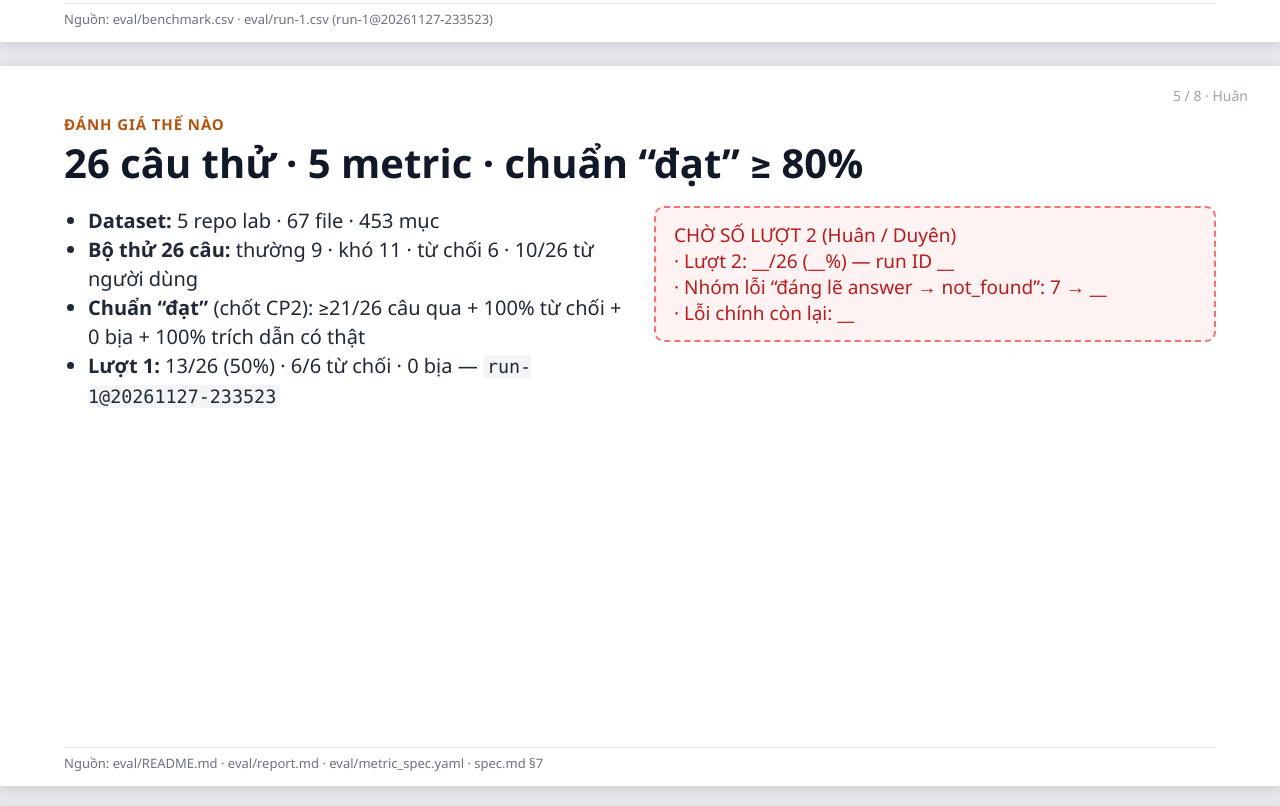
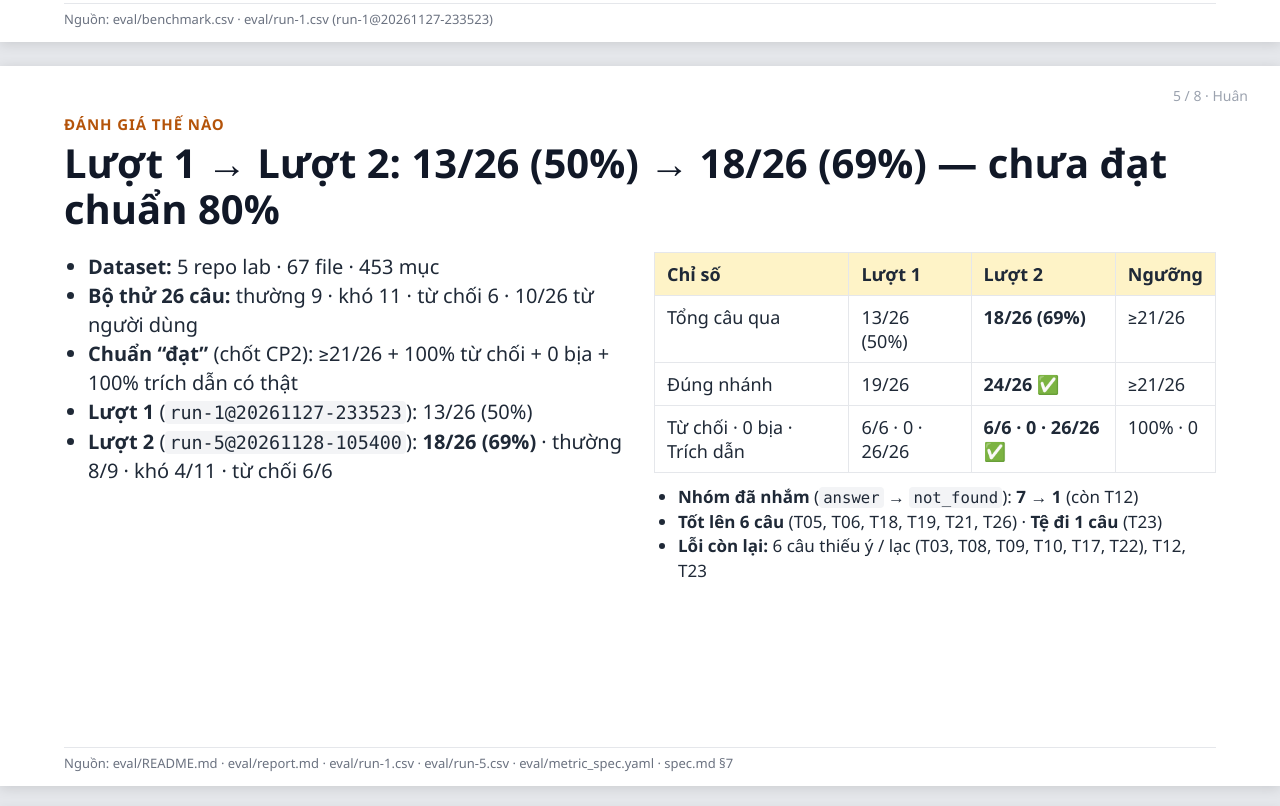
Before and after one commit to copengoknghek/K5-Day15-L3A-TayDuKy, a plain HTML site: page slides/deck.html in a window 1280 px wide. Shown: the part 2934-3740 px from the top of the page. Drawn offline with Linux system fonts and the light colour scheme.

Commit message:
CP4: cập nhật số lượt 2 (18/26, run-5) vào slides/deck.html

```diff
--- a/slides/deck.html
+++ b/slides/deck.html
@@ -158,21 +158,32 @@
 <section class="slide">
   <div class="page">5 / 8 · Huân</div>
   <div class="tag">Đánh giá thế nào</div>
-  <h1>26 câu thử · 5 metric · chuẩn “đạt” ≥ 80%</h1>
+  <h1>Lượt 1 → Lượt 2: 13/26 (50%) → 18/26 (69%) — chưa đạt chuẩn 80%</h1>
   <div class="row">
     <div class="col">
       <ul>
         <li><b>Dataset:</b> 5 repo lab · 67 file · 453 mục</li>
         <li><b>Bộ thử 26 câu:</b> thường 9 · khó 11 · từ chối 6 · 10/26 từ người dùng</li>
-        <li><b>Chuẩn “đạt”</b> (chốt CP2): ≥21/26 câu qua + 100% từ chối + 0 bịa + 100% trích dẫn có thật</li>
-        <li><b>Lượt 1:</b> 13/26 (50%) · 6/6 từ chối · 0 bịa — <code>run-1@20261127-233523</code></li>
+        <li><b>Chuẩn “đạt”</b> (chốt CP2): ≥21/26 + 100% từ chối + 0 bịa + 100% trích dẫn có thật</li>
+        <li><b>Lượt 1</b> (<code>run-1@20261127-233523</code>): 13/26 (50%)</li>
+        <li><b>Lượt 2</b> (<code>run-5@20261128-105400</code>): <b>18/26 (69%)</b> · thường 8/9 · khó 4/11 · từ chối 6/6</li>
       </ul>
     </div>
     <div class="col">
-      <div class="todo">CHỜ SỐ LƯỢT 2 (Huân / Duyên)<br>· Lượt 2: __/26 (__%) — run ID __<br>· Nhóm lỗi “đáng lẽ answer → not_found”: 7 → __<br>· Lỗi chính còn lại: __</div>
+      <table>
+        <tr><th>Chỉ số</th><th>Lượt 1</th><th>Lượt 2</th><th>Ngưỡng</th></tr>
+        <tr><td>Tổng câu qua</td><td>13/26 (50%)</td><td><b>18/26 (69%)</b></td><td>≥21/26</td></tr>
+        <tr><td>Đúng nhánh</td><td>19/26</td><td><b>24/26 ✅</b></td><td>≥21/26</td></tr>
+        <tr><td>Từ chối · 0 bịa · Trích dẫn</td><td>6/6 · 0 · 26/26</td><td><b>6/6 · 0 · 26/26 ✅</b></td><td>100% · 0</td></tr>
+      </table>
+      <ul style="margin-top:12px;font-size:17px">
+        <li style="font-size:17px"><b>Nhóm đã nhắm</b> (<code>answer</code> → <code>not_found</code>): <b>7 → 1</b> (còn T12)</li>
+        <li style="font-size:17px"><b>Tốt lên 6 câu</b> (T05, T06, T18, T19, T21, T26) · <b>Tệ đi 1 câu</b> (T23)</li>
+        <li style="font-size:17px"><b>Lỗi còn lại:</b> 6 câu thiếu ý / lạc (T03, T08, T09, T10, T17, T22), T12, T23</li>
+      </ul>
     </div>
   </div>
-  <div class="src">Nguồn: eval/README.md · eval/report.md · eval/metric_spec.yaml · spec.md §7</div>
+  <div class="src">Nguồn: eval/README.md · eval/report.md · eval/run-1.csv · eval/run-5.csv · eval/metric_spec.yaml · spec.md §7</div>
 </section>
 
 <!-- ============ TRANG 6 ============ -->
@@ -197,7 +208,7 @@
   </table>
   <div class="big" style="grid-template-columns:repeat(3,1fr);margin-top:22px">
     <div class="stat"><b>69,6%</b><span>học viên từng nộp sai — pain thật (trang 1)</span></div>
-    <div class="stat"><b>__ / 26</b><span>lượt 2 so với chuẩn 21/26 (trang 5) · lượt 1: 13/26, 0 bịa</span></div>
+    <div class="stat"><b>18 / 26</b><span>lượt 2 (69%) &lt; 21/26 · 0 bịa · 6/6 từ chối (trang 5)</span></div>
     <div class="stat"><b>__</b><span>chi phí / task thành công (trang 6)</span></div>
   </div>
   <div class="src">Nguồn: evidence/summary.md · eval/report.md · cost/cost-estimate.md</div>
```
